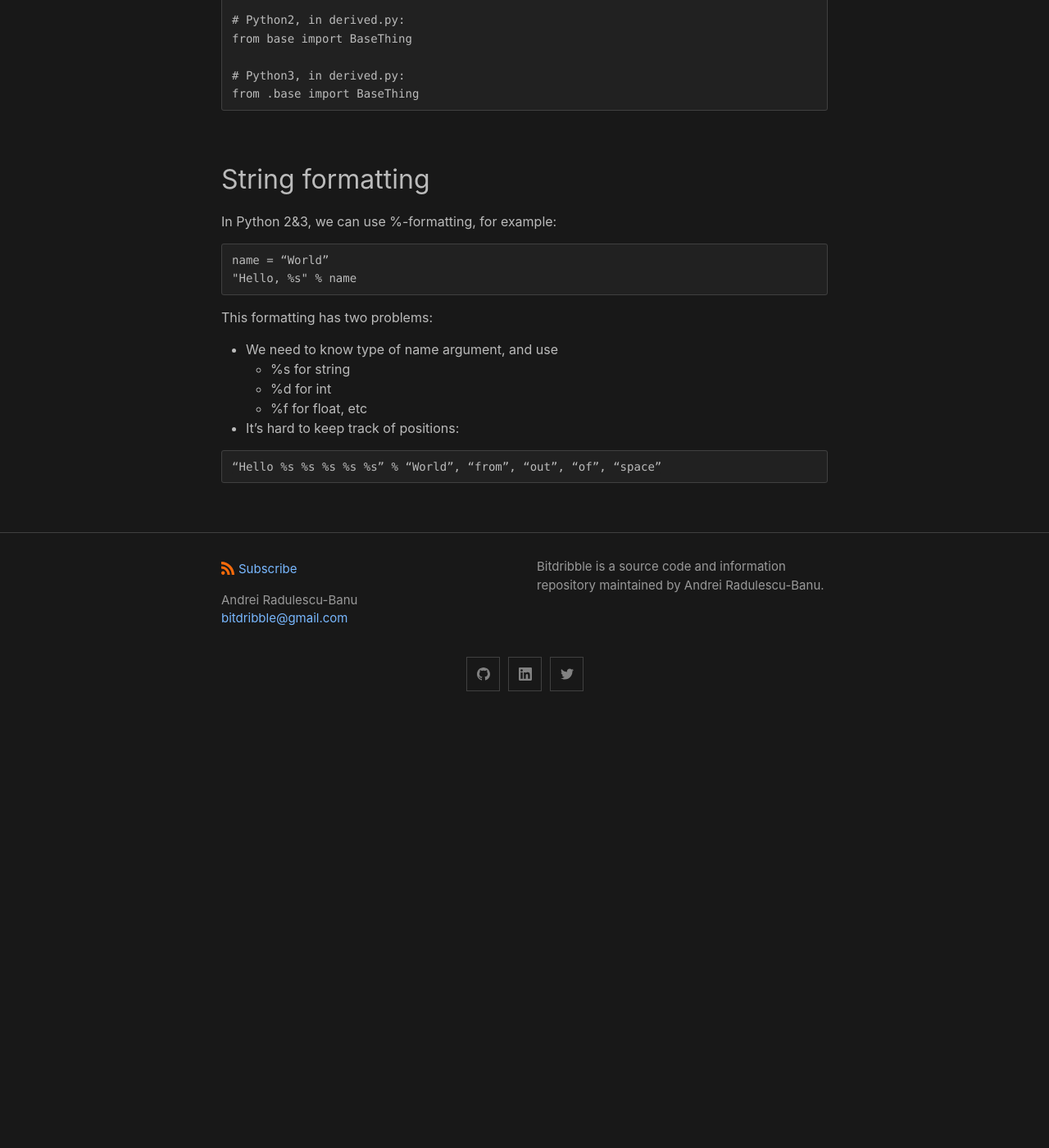
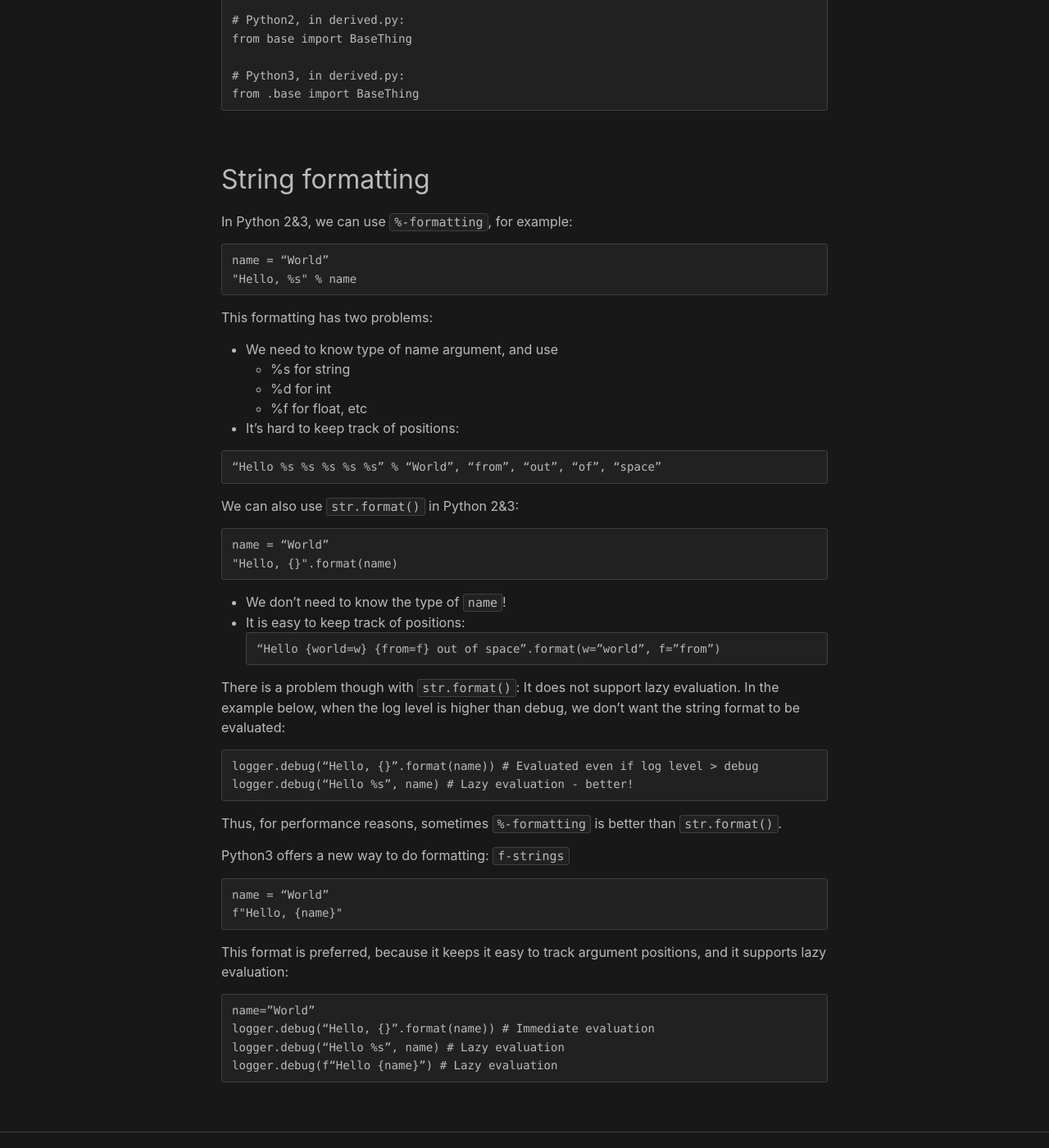
Before and after one commit to analytiq-hub/sigagent.github.io, a Jekyll site: the page built from _posts/2021-04-11-port-python2-to-python3.md, in a window 1280 px wide and 1400 px high, scrolled down 3234 px. Shown: the whole window at 82% size. Built offline with Jekyll 4.4.1, drawn with Linux system fonts in a browser that asks for light colours; before the commit the page ends 4112 px from its top, so only the background shows below that.

Commit message:
*** empty log message ***

````diff
--- a/_posts/2021-04-11-port-python2-to-python3.md
+++ b/_posts/2021-04-11-port-python2-to-python3.md
@@ -108,7 +108,7 @@ from .base import BaseThing
 
 ## String formatting
 
-In Python 2&3, we can use %-formatting, for example:
+In Python 2&3, we can use ```%-formatting```, for example:
 ```
 name = “World”
 "Hello, %s" % name
@@ -123,3 +123,36 @@ This formatting has two problems:
 ```
 “Hello %s %s %s %s %s” % “World”, “from”, “out”, “of”, “space”
 ```
+
+We can also use ```str.format()``` in Python 2&3:
+```
+name = “World”
+"Hello, {}".format(name)
+```
+* We don't need to know the type of ```name```!
+* It is easy to keep track of positions:
+```
+“Hello {world=w} {from=f} out of space”.format(w=”world”, f=”from”)
+```
+
+There is a problem though with ```str.format()```: It does not support lazy evaluation. In the example below, when the log level is higher than debug, we don't want the string format to be evaluated:
+```
+logger.debug(“Hello, {}”.format(name)) # Evaluated even if log level > debug
+logger.debug(“Hello %s”, name) # Lazy evaluation - better!
+```
+
+Thus, for performance reasons, sometimes ```%-formatting``` is better than ```str.format()```.
+
+Python3 offers a new way to do formatting: ```f-strings```
+```
+name = “World”
+f"Hello, {name}"
+```
+
+This format is preferred, because it keeps it easy to track argument positions, and it supports lazy evaluation:
+```
+name=”World”
+logger.debug(“Hello, {}”.format(name)) # Immediate evaluation
+logger.debug(“Hello %s”, name) # Lazy evaluation
+logger.debug(f“Hello {name}”) # Lazy evaluation
+```
````
